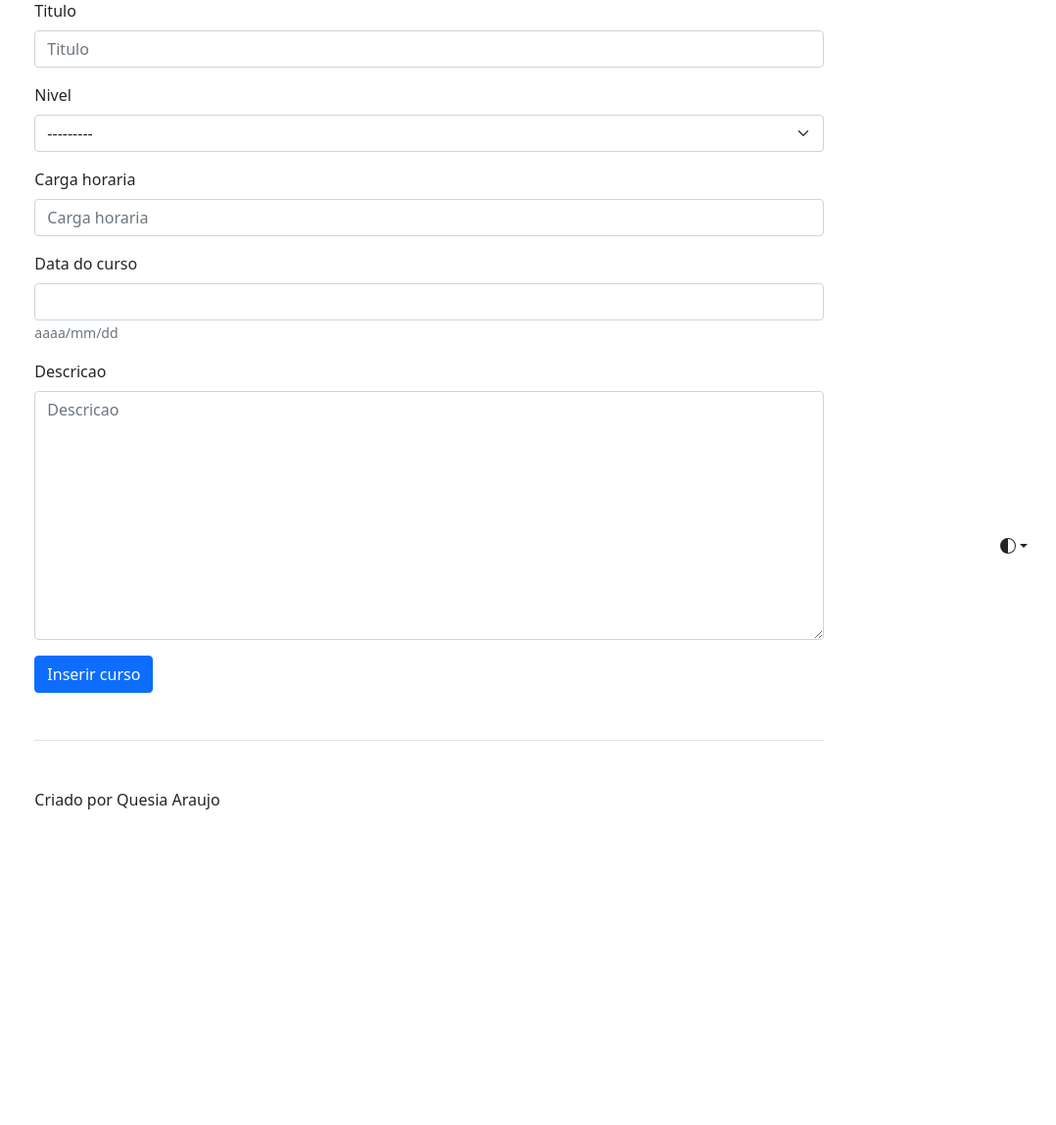
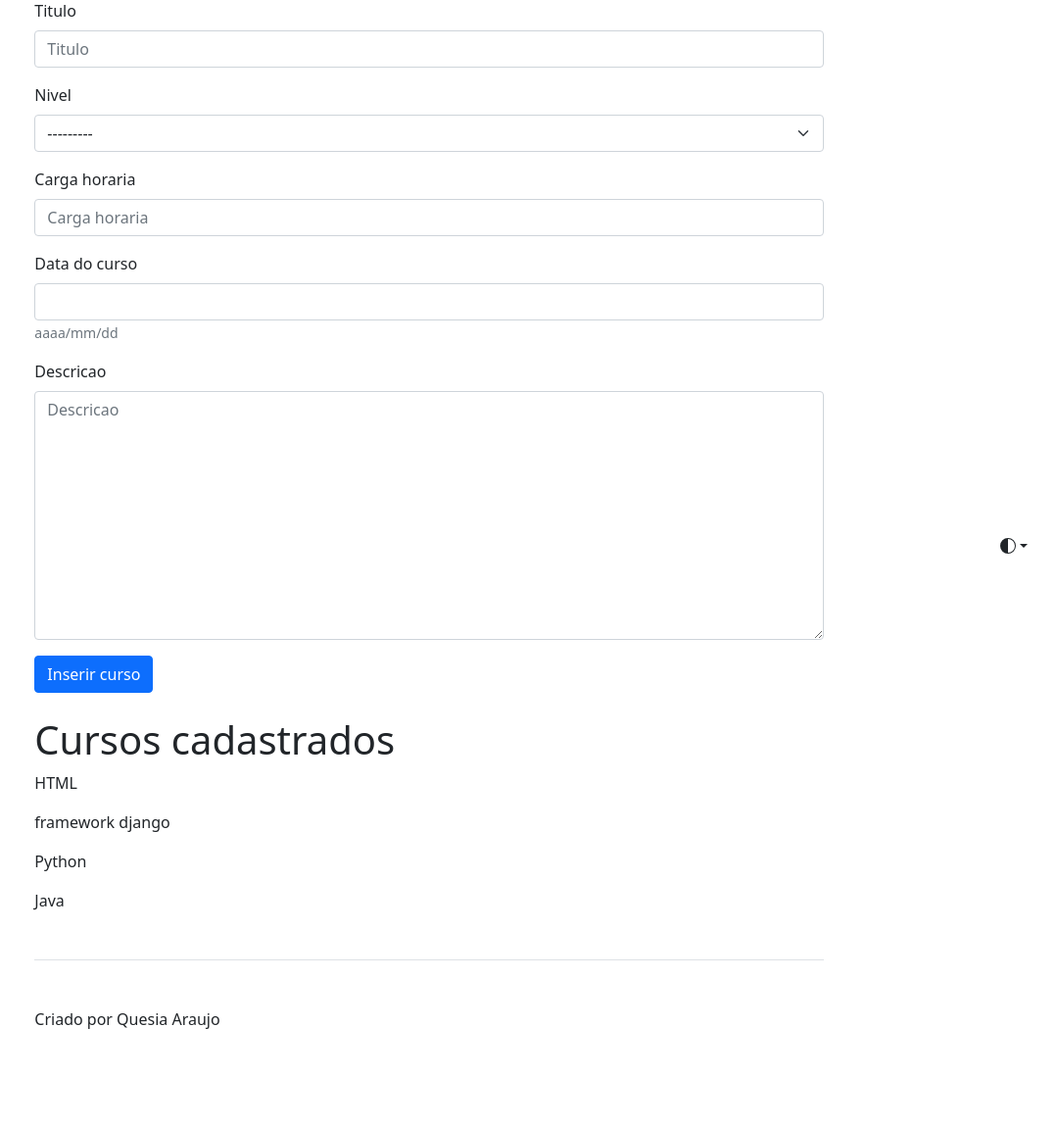
Before and after one commit to quesia-araujo/sistema-cadastro-curso, a Django app: page /curso/criar_curso/ in a window 1280 px wide. Shown: the part 206-1354 px from the top of the page at 98% size, without its empty margins (202-1280 px from the left). Before the commit the page ends 1032 px from the top, so only its background shows below. Run offline with Django 5.2, Linux system fonts and the light colour scheme; data comes from the database, SQL or seed files in the repository; both versions use the stored data as it was after the commit; some libraries are stand-ins or nearby versions.

Commit message:
feat:add cache view cursos

```diff
--- a/cursos/templates/criar_curso.html
+++ b/cursos/templates/criar_curso.html
@@ -14,5 +14,11 @@
     <button type="submit" class="btn btn-primary btn-block">Inserir curso</button>
   </form>
 
+  <br>
+  <h1> Cursos cadastrados </h1>
+  {% for curso in cursos %}
+    <p>{{curso.titulo}}</p>
+  {% endfor %}
+
   {% endif %}
 {% endblock %}
--- a/cursos/views.py
+++ b/cursos/views.py
@@ -1,8 +1,12 @@
 from django.shortcuts import render
 from cursos.forms import CursoForm
+from django.views.decorators.cache import cache_page
+from cursos.models import Curso
 
 # Create your views here.
+@cache_page(30) # cache 30 segundos
 def criar_curso(request):
+    cursos = Curso.objects.all()
     form = CursoForm(request.POST or None)
     sucesso = False
     if form.is_valid():
@@ -11,5 +15,6 @@ def criar_curso(request):
     contexto = {
         'form':form,
         'sucesso': sucesso,
+        'cursos': cursos,
     }
     return render(request, 'criar_curso.html', contexto)
--- a/project_womakers/settings.py
+++ b/project_womakers/settings.py
@@ -84,6 +84,7 @@ DATABASES = {
 }
 
 
+
 # Password validation
 # https://docs.djangoproject.com/en/5.0/ref/settings/#auth-password-validators
 
```
Also changed, not shown: db.sqlite3.
